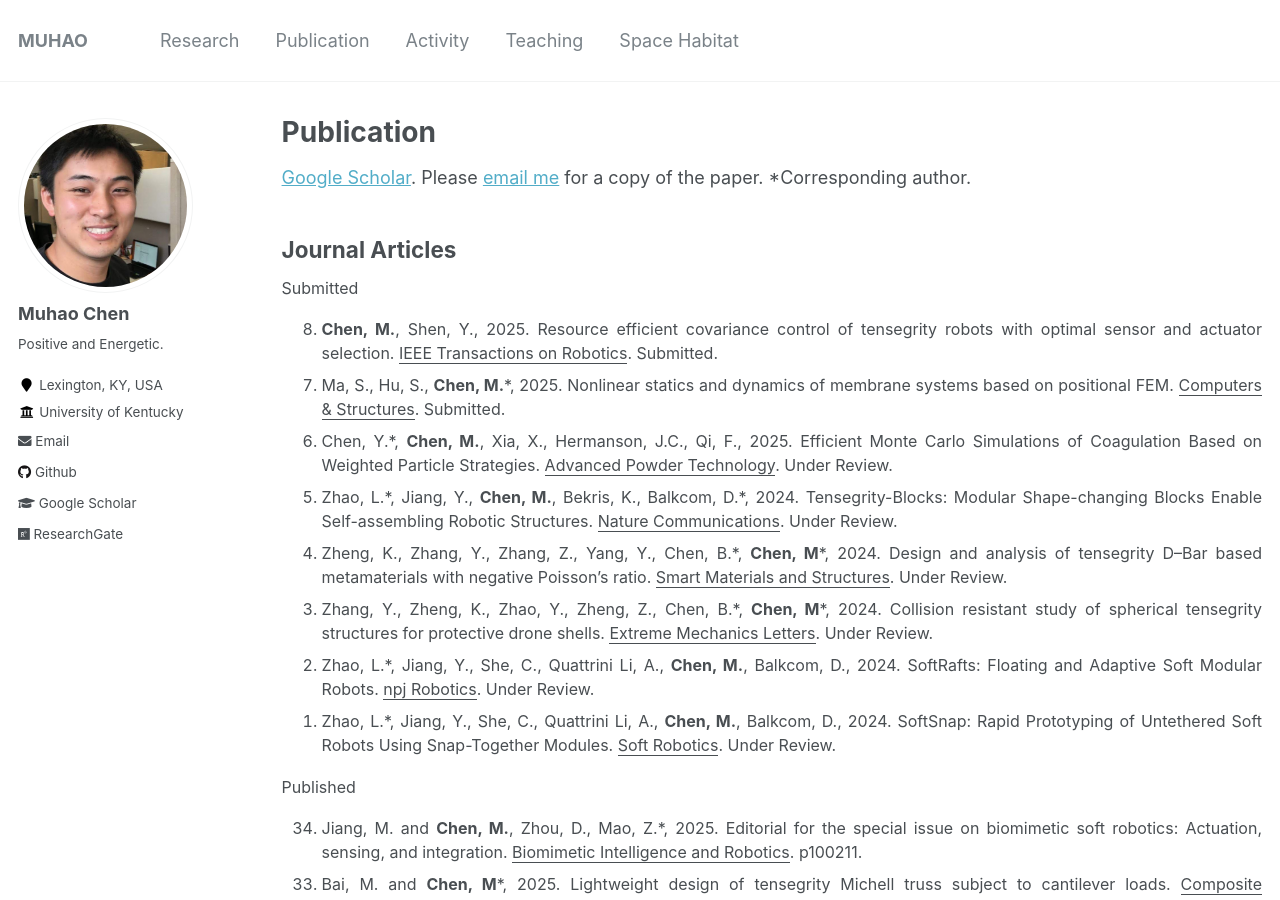
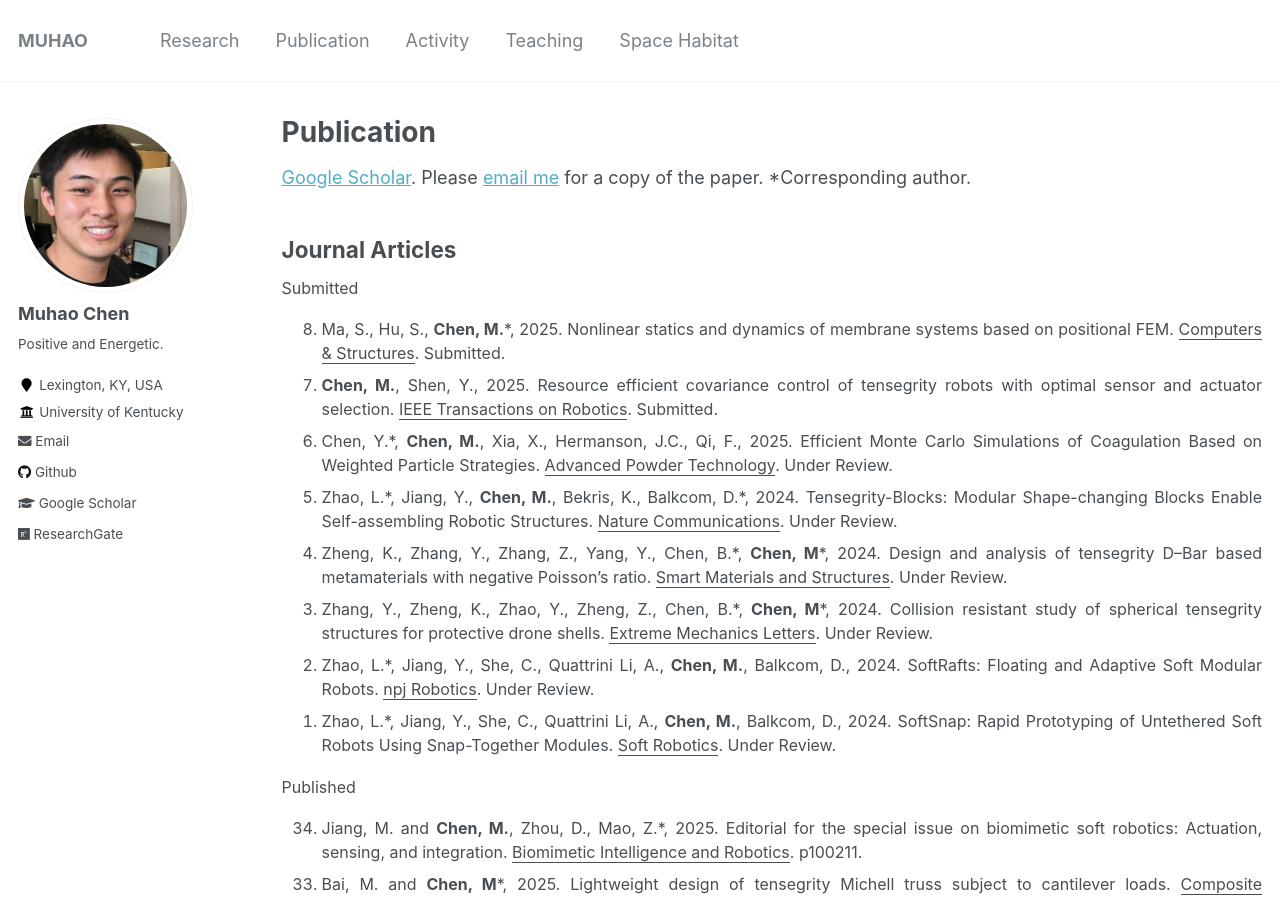
Before and after one commit to Muhao-Chen/muhao-chen.github.io, a Jekyll site: the page built from _pages/publication.md, in a window 1280 px wide and 900 px high. Built offline with Jekyll 4.4.1, drawn with Linux system fonts in a browser that asks for light colours.

```diff
--- a/_pages/publication.md
+++ b/_pages/publication.md
@@ -16,9 +16,9 @@ toc: true
 <font size=3>
 Submitted
 <ol reversed>
-<li> <strong>Chen, M.</strong>, Shen, Y., 2025. Resource efficient covariance control of tensegrity robots with optimal sensor and actuator selection. <u>IEEE Transactions on Robotics</u>. Submitted. </li>
 <!-- <li> Zhu, Z.*, <strong>Chen, M.</strong>, 2025. A metaheuristic approach to the design of a space station with artificial gravity. <u>Acta Astronautica</u>. Under Review. </li> -->
 <li> Ma, S., Hu, S., <strong>Chen, M.</strong>*, 2025. Nonlinear statics and dynamics of membrane systems based on positional FEM. <u>Computers & Structures</u>. Submitted.</li>
+<li> <strong>Chen, M.</strong>, Shen, Y., 2025. Resource efficient covariance control of tensegrity robots with optimal sensor and actuator selection. <u>IEEE Transactions on Robotics</u>. Submitted. </li>
 <li> Chen, Y.*, <strong>Chen, M.</strong>, Xia, X., Hermanson, J.C., Qi, F., 2025. Efficient Monte Carlo Simulations of Coagulation Based on Weighted Particle Strategies. <u>Advanced Powder Technology</u>. Under Review. </li>
 <li> Zhao, L.*, Jiang, Y., <strong>Chen, M.</strong>, Bekris, K., Balkcom, D.*, 2024. Tensegrity-Blocks: Modular Shape-changing Blocks Enable Self-assembling Robotic Structures. <u>Nature Communications</u>. Under Review. </li>
 <li> Zheng, K., Zhang, Y., Zhang, Z., Yang, Y., Chen, B.*, <strong>Chen, M</strong>*, 2024. Design and analysis of tensegrity D–Bar based metamaterials with negative Poisson’s ratio. <u>Smart Materials and Structures</u>. Under Review. </li>
```
